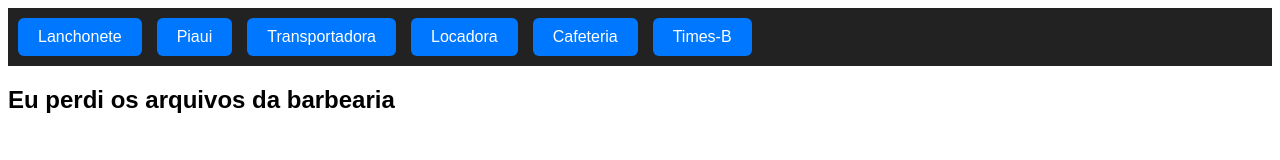
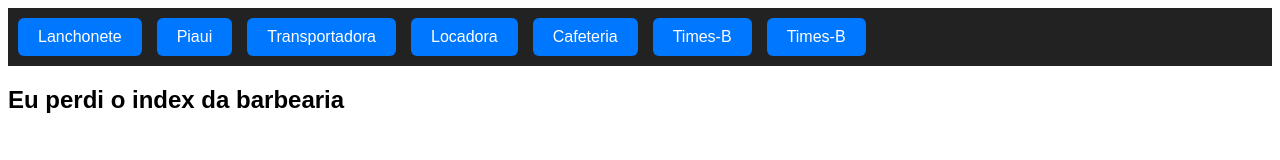
Before and after one commit to JoaoPaulo746/todosprojetos, a plain HTML site: page index.html in a window 1280 px wide. Drawn offline with Linux system fonts and the light colour scheme.

Commit message:
Update index.html

```diff
--- a/index.html
+++ b/index.html
@@ -41,8 +41,9 @@
     <a href="https://joaopaulo746.github.io/locadora/" target="_blank"><button>Locadora</button></a>
     <a href="https://joaopaulo746.github.io/cafeteria/index.html" target="_blank"><button>Cafeteria</button></a>
     <a href="https://joaopaulo746.github.io/Times-B/paginas/index.html" target="_blank"><button>Times-B</button></a>
+    <a href="https://joaopaulo746.github.io/barbearia/produtos.html" target="_blank"><button>Times-B</button></a>
 
   </nav>
-<h2>Eu perdi os arquivos da barbearia</h2>
+<h2>Eu perdi o index da barbearia</h2>
 </body>
 </html>
```
